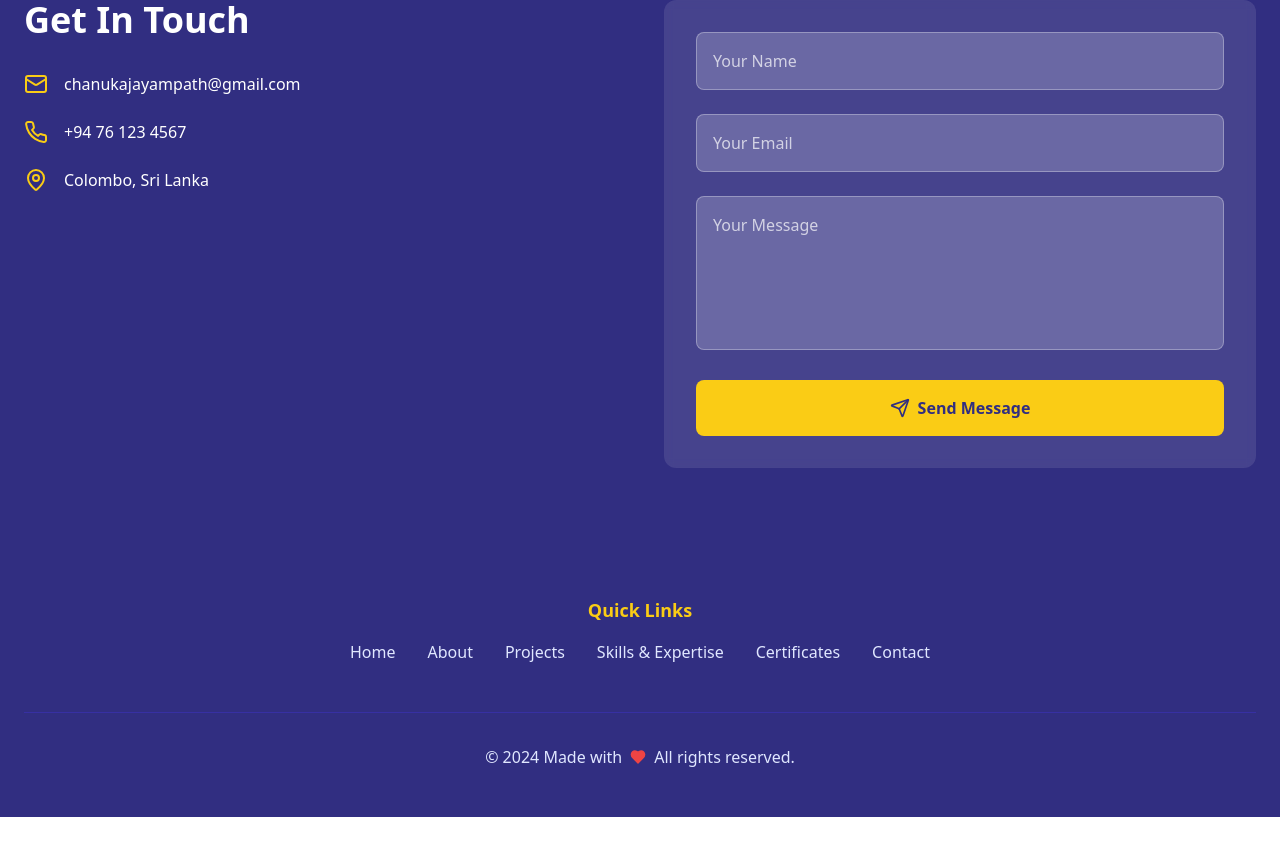
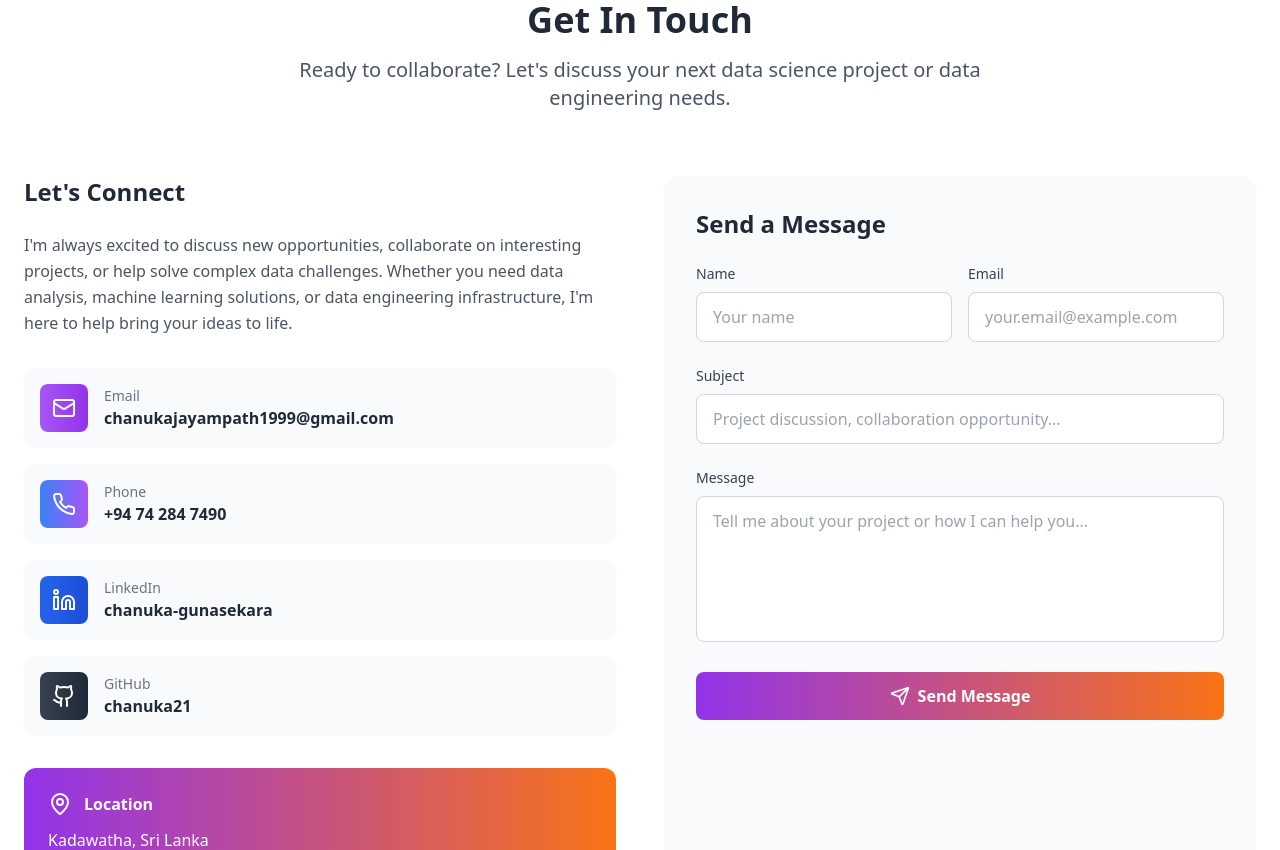
Before and after one commit to chanuka21/chanukagunasekara-data, a React (Vite) app: page / in a window 1280 px wide. Shown: the part 5597-6447 px from the top of the page. Before the commit the page ends 6414 px from the top, so only its background shows below. Built offline with nearby package versions, Linux system fonts and the light colour scheme.

Commit message:
Reverted to commit 0decb66fcd748b1265e500d58c65d23a5e75937e

```diff
--- a/src/components/Contact.tsx
+++ b/src/components/Contact.tsx
@@ -1,16 +1,57 @@
 
+import { Mail, Phone, Linkedin, Github, MapPin, Send } from 'lucide-react';
 import { useState } from 'react';
-import { Mail, Phone, MapPin, Send } from 'lucide-react';
 import emailjs from '@emailjs/browser';
 
 const Contact = () => {
   const [formData, setFormData] = useState({
     name: '',
     email: '',
+    subject: '',
     message: ''
   });
   const [isSubmitting, setIsSubmitting] = useState(false);
   const [submitStatus, setSubmitStatus] = useState<'idle' | 'success' | 'error'>('idle');
+
+  const handleSubmit = async (e: React.FormEvent) => {
+    e.preventDefault();
+    setIsSubmitting(true);
+    setSubmitStatus('idle');
+
+    try {
+      // Initialize EmailJS with your public key
+      emailjs.init('s8EUBtiR358TbGQNY');
+
+      // Send email using your service ID and template ID
+      await emailjs.send(
+        'service_0inmzob', // Your service ID
+        'template_bwyd5a3', // Your template ID
+        {
+          from_name: formData.name,
+          from_email: formData.email,
+          subject: formData.subject,
+          message: formData.message,
+          to_name: 'Chanuka Gunasekara'
+        }
+      );
+
+      console.log('Email sent successfully!');
+      setSubmitStatus('success');
+
+      // Reset form after successful submission
+      setFormData({
+        name: '',
+        email: '',
+        subject: '',
+        message: ''
+      });
+    } catch (error) {
+      console.error('Email sending failed:', error);
+      setSubmitStatus('error');
+    } finally {
+      setIsSubmitting(false);
+    }
+  };
 
   const handleChange = (e: React.ChangeEvent<HTMLInputElement | HTMLTextAreaElement>) => {
     setFormData({
@@ -19,109 +60,190 @@ const Contact = () => {
     });
   };
 
-  const handleSubmit = async (e: React.FormEvent) => {
-    e.preventDefault();
-    setIsSubmitting(true);
-    setSubmitStatus('idle');
-
-    try {
-      await emailjs.send(
-        'YOUR_SERVICE_ID',
-        'YOUR_TEMPLATE_ID',
-        formData,
-        'YOUR_PUBLIC_KEY'
-      );
-      setSubmitStatus('success');
-      setFormData({ name: '', email: '', message: '' });
-    } catch (error) {
-      console.error('Email send failed:', error);
-      setSubmitStatus('error');
-    } finally {
-      setIsSubmitting(false);
+  const contactInfo = [
+    {
+      icon: <Mail className="text-white" size={24} />,
+      label: "Email",
+      value: "chanukajayampath1999@gmail.com",
+      link: "mailto:chanukajayampath1999@gmail.com",
+      gradient: "from-purple-500 to-purple-600"
+    },
+    {
+      icon: <Phone className="text-white" size={24} />,
+      label: "Phone",
+      value: "+94 74 284 7490",
+      link: "tel:+94742847490",
+      gradient: "from-blue-500 to-purple-500"
+    },
+    {
+      icon: <Linkedin className="text-white" size={24} />,
+      label: "LinkedIn",
+      value: "chanuka-gunasekara",
+      link: "https://www.linkedin.com/in/chanuka-gunasekara-119576279",
+      gradient: "from-blue-600 to-blue-700"
+    },
+    {
+      icon: <Github className="text-white" size={24} />,
+      label: "GitHub",
+      value: "chanuka21",
+      link: "https://github.com/chanuka21",
+      gradient: "from-gray-700 to-gray-800"
     }
-  };
+  ];
 
   return (
-    <section id="contact" className="py-20 bg-indigo-900 text-white">
+    <section id="contact" className="py-20 bg-white">
       <div className="container mx-auto px-6">
-        <div className="grid lg:grid-cols-2 gap-12">
-          {/* Contact Info */}
-          <div className="space-y-8">
-            <div className="space-y-6">
-              <h2 className="text-4xl font-bold">Get In Touch</h2>
+        <div className="text-center mb-16">
+          <h2 className="text-4xl font-bold text-gray-800 mb-4">Get In Touch</h2>
+          <p className="text-xl text-gray-600 max-w-3xl mx-auto">
+            Ready to collaborate? Let's discuss your next data science project or data engineering needs.
+          </p>
         </div>
 
-            <div className="space-y-6">
-              <div className="flex items-center gap-4">
-                <Mail className="text-yellow-400" size={24} />
-                <span>chanukajayampath@gmail.com</span>
+        <div className="grid lg:grid-cols-2 gap-12">
+          {/* Contact Information */}
+          <div className="space-y-8">
+            <div>
+              <h3 className="text-2xl font-bold text-gray-800 mb-6">Let's Connect</h3>
+              <p className="text-gray-600 leading-relaxed mb-8">
+                I'm always excited to discuss new opportunities, collaborate on interesting projects,
+                or help solve complex data challenges. Whether you need data analysis, machine learning
+                solutions, or data engineering infrastructure, I'm here to help bring your ideas to life.
+              </p>
             </div>
-              <div className="flex items-center gap-4">
-                <Phone className="text-yellow-400" size={24} />
-                <span>+94 76 123 4567</span>
+
+            <div className="space-y-4">
+              {contactInfo.map((info, index) => (
+                <a
+                  key={index}
+                  href={info.link}
+                  target="_blank"
+                  rel="noopener noreferrer"
+                  className="flex items-center space-x-4 p-4 bg-gray-50 rounded-xl hover:bg-gray-100 transition-colors duration-300 group"
+                >
+                  <div className={`w-12 h-12 bg-gradient-to-r ${info.gradient} rounded-lg flex items-center justify-center group-hover:scale-110 transition-transform duration-300`}>
+                    {info.icon}
                   </div>
-              <div className="flex items-center gap-4">
-                <MapPin className="text-yellow-400" size={24} />
-                <span>Colombo, Sri Lanka</span>
+                  <div>
+                    <div className="text-sm text-gray-500 font-medium">{info.label}</div>
+                    <div className="text-gray-800 font-semibold">{info.value}</div>
                   </div>
+                </a>
+              ))}
+            </div>
+
+            <div className="bg-gradient-to-r from-purple-600 to-orange-500 rounded-xl p-6 text-white">
+              <div className="flex items-center space-x-3 mb-3">
+                <MapPin size={24} />
+                <span className="font-semibold">Location</span>
+              </div>
+              <p>Kadawatha, Sri Lanka</p>
+              <p className="text-sm opacity-90 mt-2">
+                Available for remote work and on-site collaborations
+              </p>
             </div>
           </div>
 
           {/* Contact Form */}
-          <div className="bg-white/10 p-8 rounded-xl backdrop-blur-sm">
+          <div className="bg-gray-50 rounded-2xl p-8">
+            <h3 className="text-2xl font-bold text-gray-800 mb-6">Send a Message</h3>
+
+            {/* Status Messages */}
+            {submitStatus === 'success' && (
+              <div className="mb-6 p-4 bg-green-100 border border-green-400 text-green-700 rounded-lg">
+                Message sent successfully! I'll get back to you soon.
+              </div>
+            )}
+
+            {submitStatus === 'error' && (
+              <div className="mb-6 p-4 bg-red-100 border border-red-400 text-red-700 rounded-lg">
+                Failed to send message. Please try again or contact me directly.
+              </div>
+            )}
+
             <form onSubmit={handleSubmit} className="space-y-6">
+              <div className="grid md:grid-cols-2 gap-4">
                 <div>
+                  <label htmlFor="name" className="block text-sm font-medium text-gray-700 mb-2">
+                    Name
+                  </label>
                   <input
                     type="text"
+                    id="name"
                     name="name"
                     value={formData.name}
                     onChange={handleChange}
-                  placeholder="Your Name"
+                    className="w-full px-4 py-3 border border-gray-300 rounded-lg focus:ring-2 focus:ring-purple-500 focus:border-transparent transition-all duration-300"
+                    placeholder="Your name"
                     required
-                  className="w-full p-4 bg-white/20 border border-white/30 rounded-lg text-white placeholder-white/70 focus:outline-none focus:border-yellow-400"
+                    disabled={isSubmitting}
                   />
                 </div>
                 <div>
+                  <label htmlFor="email" className="block text-sm font-medium text-gray-700 mb-2">
+                    Email
+                  </label>
                   <input
                     type="email"
+                    id="email"
                     name="email"
                     value={formData.email}
                     onChange={handleChange}
-                  placeholder="Your Email"
+                    className="w-full px-4 py-3 border border-gray-300 rounded-lg focus:ring-2 focus:ring-purple-500 focus:border-transparent transition-all duration-300"
+                    placeholder="your.email@example.com"
                     required
-                  className="w-full p-4 bg-white/20 border border-white/30 rounded-lg text-white placeholder-white/70 focus:outline-none focus:border-yellow-400"
+                    disabled={isSubmitting}
                   />
                 </div>
+              </div>
+
               <div>
+                <label htmlFor="subject" className="block text-sm font-medium text-gray-700 mb-2">
+                  Subject
+                </label>
+                <input
+                  type="text"
+                  id="subject"
+                  name="subject"
+                  value={formData.subject}
+                  onChange={handleChange}
+                  className="w-full px-4 py-3 border border-gray-300 rounded-lg focus:ring-2 focus:ring-purple-500 focus:border-transparent transition-all duration-300"
+                  placeholder="Project discussion, collaboration opportunity..."
+                  required
+                  disabled={isSubmitting}
+                />
+              </div>
+
+              <div>
+                <label htmlFor="message" className="block text-sm font-medium text-gray-700 mb-2">
+                  Message
+                </label>
                 <textarea
+                  id="message"
                   name="message"
                   value={formData.message}
                   onChange={handleChange}
-                  placeholder="Your Message"
                   rows={5}
+                  className="w-full px-4 py-3 border border-gray-300 rounded-lg focus:ring-2 focus:ring-purple-500 focus:border-transparent transition-all duration-300 resize-none"
+                  placeholder="Tell me about your project or how I can help you..."
                   required
-                  className="w-full p-4 bg-white/20 border border-white/30 rounded-lg text-white placeholder-white/70 focus:outline-none focus:border-yellow-400 resize-none"
-                />
+                  disabled={isSubmitting}
+                ></textarea>
               </div>
+
               <button
                 type="submit"
                 disabled={isSubmitting}
-                className="w-full bg-yellow-400 text-indigo-900 py-4 rounded-lg font-semibold hover:bg-yellow-300 transition-colors duration-300 flex items-center justify-center gap-2 disabled:opacity-50 disabled:cursor-not-allowed"
+                className={`w-full ${
+                  isSubmitting
+                    ? 'bg-gray-400 cursor-not-allowed'
+                    : 'bg-gradient-to-r from-purple-600 to-orange-500 hover:shadow-lg transform hover:scale-105'
+                } text-white py-3 px-6 rounded-lg font-semibold transition-all duration-300 flex items-center justify-center space-x-2`}
               >
-                {isSubmitting ? 'Sending...' : (
-                  <>
                 <Send size={20} />
-                    Send Message
-                  </>
-                )}
+                <span>{isSubmitting ? 'Sending...' : 'Send Message'}</span>
               </button>
-
-              {submitStatus === 'success' && (
-                <p className="text-green-400 text-center">Message sent successfully!</p>
-              )}
-              {submitStatus === 'error' && (
-                <p className="text-red-400 text-center">Failed to send message. Please try again.</p>
-              )}
             </form>
           </div>
         </div>
```
Lines whose indentation alone changed are shown as unchanged.
